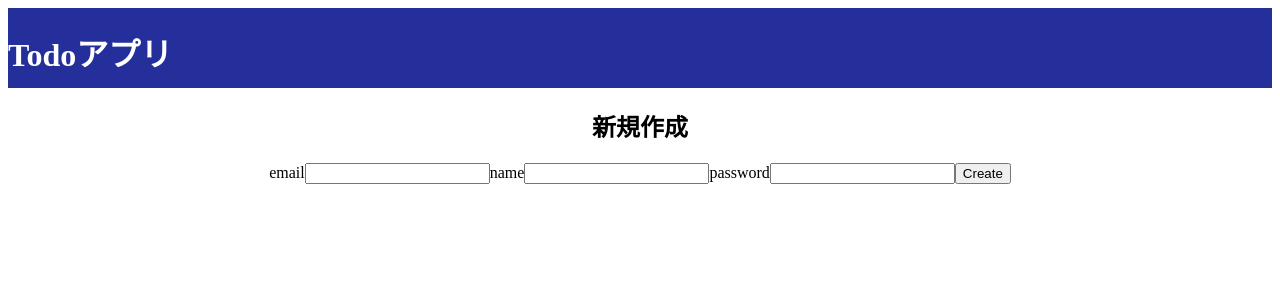
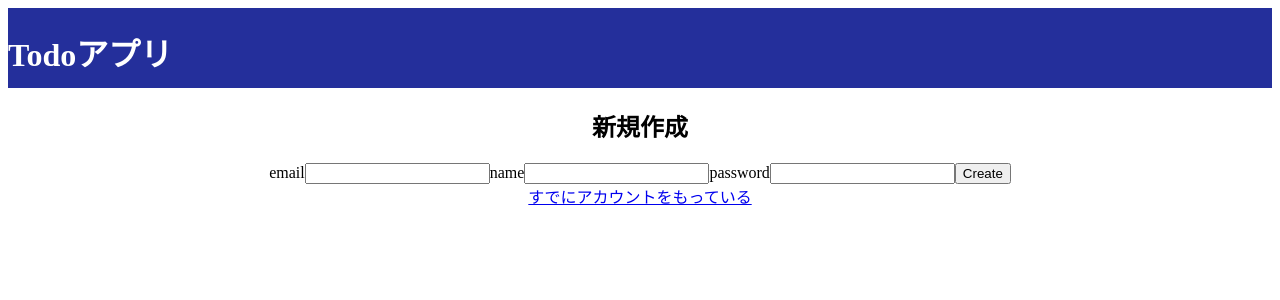
Before and after one commit to ichiro-ss/review-books, a React (Create React App) app: page /#/signup in a window 1280 px wide. Shown: the top 300 px of the page. Built offline with nearby package versions, Linux system fonts and the light colour scheme; no server answers.

Commit message:
link to sign in

```diff
--- a/src/pages/SignUp.jsx
+++ b/src/pages/SignUp.jsx
@@ -1,7 +1,7 @@
 import axios from 'axios'; // eslint-disable-line import/no-extraneous-dependencies
 import { useState } from 'react';
 import { useCookies } from 'react-cookie'; // eslint-disable-line import/no-extraneous-dependencies
-import { useNavigate, Navigate } from 'react-router-dom'; // eslint-disable-line import/no-extraneous-dependencies
+import { useNavigate, Navigate, Link } from 'react-router-dom'; // eslint-disable-line import/no-extraneous-dependencies
 import { useSelector, useDispatch } from 'react-redux'; // eslint-disable-line import/no-extraneous-dependencies
 import { signIn } from '../authSlice';
 import { url } from '../const';
@@ -65,6 +65,7 @@ export const SignUp = () => {
             Create
           </button>
         </form>
+        <Link to="/signin">すでにアカウントをもっている</Link>
       </main>
     </div>
   );
```
